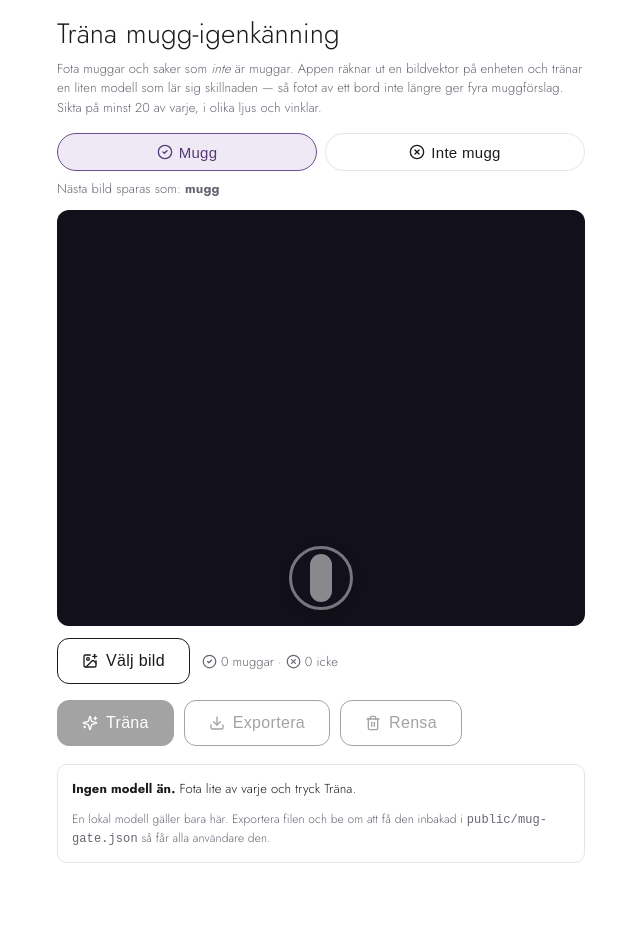
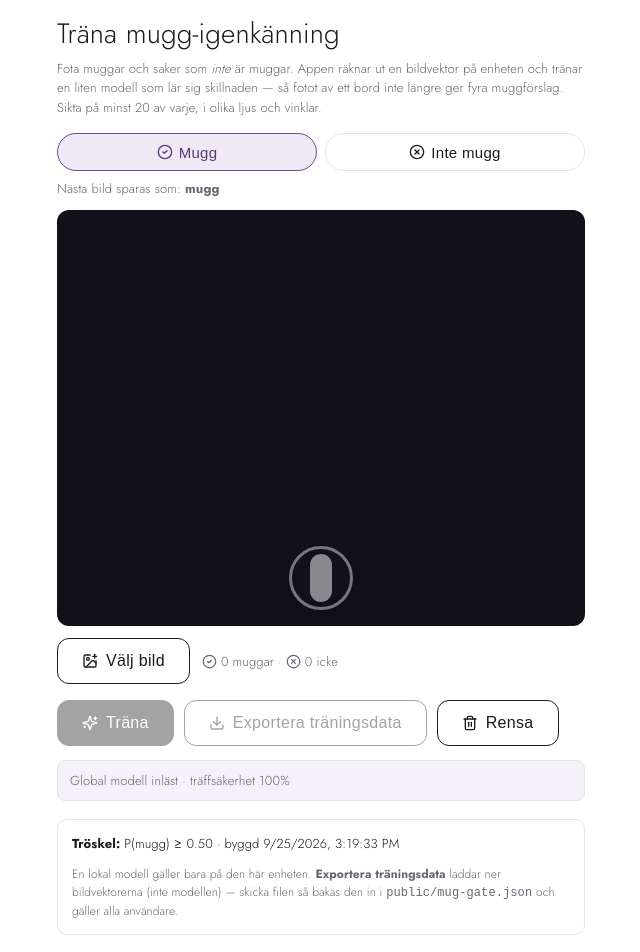
Before and after one commit to kmja/muminmuggar, a Next.js app: page /train in a window 1280 px wide. Shown: the top 952 px of the page, without its empty margins (319-959 px from the left). Before the commit the page ends 911 px from the top, so only its background shows below. Built offline with nearby package versions, Linux system fonts and the light colour scheme; no server answers.

Commit message:
Bake the global mug gate; make /train report its state (v1.78.0)

```diff
--- a/app/train/page.jsx
+++ b/app/train/page.jsx
@@ -35,6 +35,7 @@ export default function TrainPage() {
   const [label, setLabel] = useState(1); // 1 = mugg, 0 = inte mugg
   const [counts, setCounts] = useState({ pos: 0, neg: 0, total: 0 });
   const [busy, setBusy] = useState(false);
+  const [training, setTraining] = useState(false);
   const [msg, setMsg] = useState("");
   const [ready, setReady] = useState(false);
   const [pct, setPct] = useState(0);
@@ -93,15 +94,17 @@ export default function TrainPage() {
     save(raw);
   };
 
-  const train = () => {
-    setBusy(true);
+  const train = async () => {
+    setTraining(true); setMsg("");
+    // Yield a frame so the "Tränar…" state paints before the fit runs — the fit
+    // is synchronous and blocks the main thread, so without this it looks hung.
+    await new Promise((r) => setTimeout(r, 50));
     try {
       const res = trainLocal();
       if (res.error === "too-few") setMsg("Ta minst 8 bilder, både muggar och icke-muggar.");
       else if (res.error === "one-class") setMsg("Du behöver både mugg- och icke-mugg-bilder.");
-      else setMsg(`Tränad! Träffsäkerhet ${Math.round(res.valAcc * 100)}% (validering på ${res.valN} bilder, ${res.pos} muggar / ${res.neg} icke).`);
       setHead(getGate());
-    } finally { setBusy(false); }
+    } finally { setTraining(false); }
   };
   const exportAll = () => {
     if (!counts.total) { setMsg("Inga bilder att exportera."); return; }
@@ -117,6 +120,11 @@ export default function TrainPage() {
     clearSamples(); clearLocalHead();
     setCounts(sampleCounts()); setHead(getGate()); setMsg("Rensat.");
   };
+
+  const isLocal = head?.meta?.source === "local";
+  const acc = head?.meta?.accuracy;
+  const trainedN = (head?.meta?.pos ?? 0) + (head?.meta?.neg ?? 0);
+  const stale = isLocal && counts.total > trainedN;
 
   return (
     <main className={css.wrap}>
@@ -152,25 +160,39 @@ export default function TrainPage() {
       </div>
 
       <div className={css.actions}>
-        <button className="primary big" onClick={train} disabled={busy || counts.total < 8}><Sparkles size={16} /> Träna</button>
-        <button className="big" onClick={exportAll} disabled={!counts.total}><Download size={16} /> Exportera</button>
+        <button className="primary big" onClick={train} disabled={busy || training || counts.total < 8}>
+          {training ? <span className={css.spinner} aria-hidden="true" /> : <Sparkles size={16} />} {training ? "Tränar…" : "Träna"}
+        </button>
+        <button className="big" onClick={exportAll} disabled={!counts.total}><Download size={16} /> Exportera träningsdata</button>
         <button className="big" onClick={clear} disabled={!counts.total && !head}><Trash2 size={16} /> Rensa</button>
       </div>
 
       {msg ? <div className={css.msg}>{msg}</div> : null}
       {busy && !ready ? <div className={css.msg}>Laddar bildmodellen… {Math.round(pct)}%</div> : null}
 
+      <div className={css.banner + (training ? " " + css.bannerBusy : isLocal ? " " + css.bannerOk : "")} role="status">
+        {training ? (
+          <><span className={css.spinner} aria-hidden="true" /> Tränar modellen…</>
+        ) : isLocal ? (
+          <><CheckCircle2 size={16} /> Tränad på den här enheten{acc != null ? ` · träffsäkerhet ${Math.round(acc * 100)}%` : ""} ({head.meta.pos} muggar / {head.meta.neg} icke)</>
+        ) : head ? (
+          <>Global modell inläst{acc != null ? ` · träffsäkerhet ${Math.round(acc * 100)}%` : ""}</>
+        ) : (
+          <>Ingen modell än — fota lite av varje och tryck Träna.</>
+        )}
+      </div>
+      {stale ? (
+        <div className={css.warn}>{counts.total - trainedN} nya bilder sedan träningen — tryck Träna igen för att ta med dem.</div>
+      ) : null}
+
       <div className={css.status}>
-        {head ? (
-          <>
-            <div><strong>Modell:</strong> {head.meta?.source === "local" ? "lokal (denna enhet)" : "global"} · tröskel P(mugg) ≥ {gateThreshold().toFixed(2)}</div>
-            <div><strong>Träffsäkerhet:</strong> {head.meta?.accuracy != null ? Math.round(head.meta.accuracy * 100) + "%" : "—"} · {head.meta?.pos ?? "?"} muggar / {head.meta?.neg ?? "?"} icke</div>
-          </>
-        ) : (
-          <div><strong>Ingen modell än.</strong> Fota lite av varje och tryck Träna.</div>
-        )}
+        <div>
+          <strong>Tröskel:</strong> P(mugg) ≥ {gateThreshold().toFixed(2)}
+          {head?.meta?.builtAt ? ` · byggd ${new Date(head.meta.builtAt).toLocaleString()}` : ""}
+        </div>
         <div className={css.note}>
-          En lokal modell gäller bara här. Exportera filen och be om att få den inbakad i <code>public/mug-gate.json</code> så får alla användare den.
+          En lokal modell gäller bara på den här enheten. <strong>Exportera träningsdata</strong> laddar ner bildvektorerna
+          (inte modellen) — skicka filen så bakas den in i <code>public/mug-gate.json</code> och gäller alla användare.
         </div>
       </div>
     </main>
--- a/app/train/train.module.css
+++ b/app/train/train.module.css
@@ -24,3 +24,17 @@
 .status{margin-top:var(--space-18);padding:var(--space-14);border:1px solid var(--border);border-radius:var(--radius-lg);
   font-size:var(--fs-secondary);display:grid;gap:var(--space-6)}
 .note{margin-top:var(--space-6);color:var(--muted);font-size:var(--fs-caption);line-height:1.5}
+
+/* Persistent training state — the fit is synchronous, so this is what tells
+   the user whether it ran. */
+.banner{margin-top:var(--space-14);display:flex;align-items:center;gap:var(--space-8);
+  padding:var(--space-10) var(--space-12);border-radius:var(--radius-md);border:1px solid var(--border);
+  background:var(--bg2);font-size:var(--fs-secondary);color:var(--muted)}
+.bannerBusy{border-color:color-mix(in srgb, var(--accent) 45%, var(--border));background:var(--lilac);color:var(--accent-ink)}
+.bannerOk{border-color:color-mix(in srgb, var(--accent) 45%, var(--border));background:var(--lilac);color:var(--accent-ink);font-weight:var(--fw-medium)}
+.warn{margin-top:var(--space-8);font-size:var(--fs-caption);color:var(--gold)}
+.spinner{width:14px;height:14px;border-radius:var(--radius-pill);display:inline-block;flex:none;
+  border:2px solid color-mix(in srgb, var(--accent) 30%, transparent);border-top-color:var(--accent);
+  animation:train-spin .7s linear infinite}
+@keyframes train-spin{to{transform:rotate(360deg)}}
+@media (prefers-reduced-motion: reduce){.spinner{animation:none}}
--- a/lib/version.js
+++ b/lib/version.js
@@ -1,2 +1,2 @@
 // App version — bump on every push; shown in the header.
-export const APP_VERSION = "1.77.0";
+export const APP_VERSION = "1.78.0";
--- a/package.json
+++ b/package.json
@@ -1,6 +1,6 @@
 {
   "name": "moomin-mug-collection",
-  "version": "1.77.0",
+  "version": "1.78.0",
   "private": true,
   "engines": {
     "node": "22.x"
```
Also changed, not shown: public/mug-gate.json (added, +1 -0 lines), lib/gate.js, 2 other files (tests, documents, lock files or other folders).
